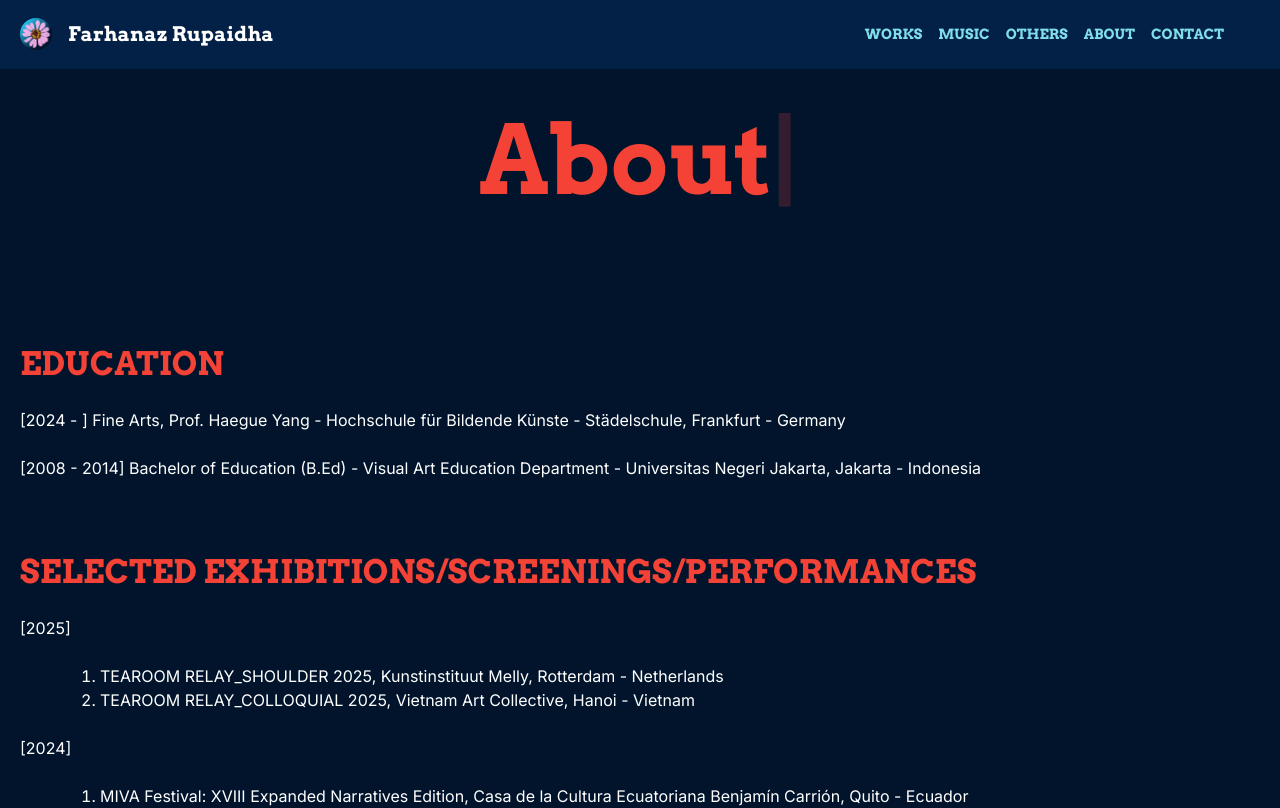
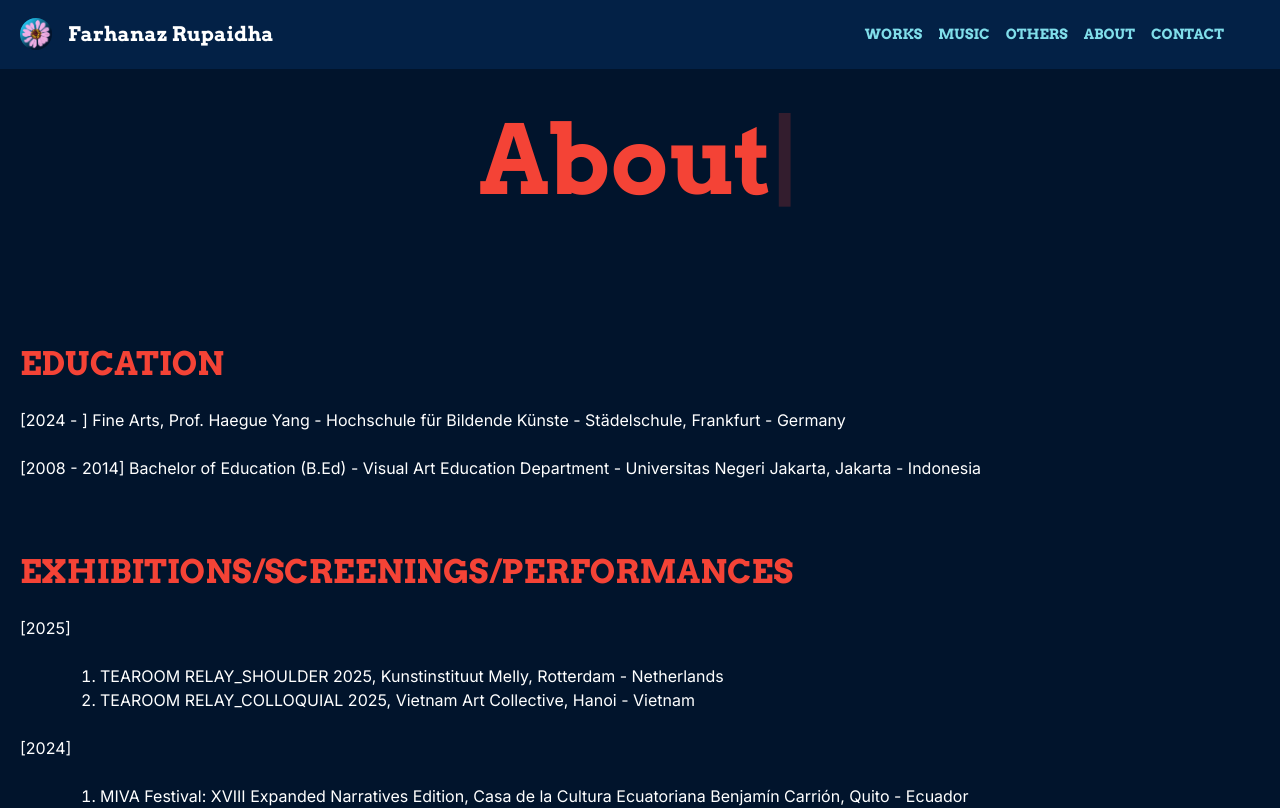
Before and after one commit to farhanazrupaidha/farhanazrupaidha-markdown, a Next.js app: page /about in a window 1280 px wide. Shown: the top 808 px of the page. Built offline with nearby package versions, Linux system fonts and the light colour scheme; no server answers; what @mui/material-nextjs would draw is missing.

Commit message:
update about

```diff
--- a/src/app/about/page.tsx
+++ b/src/app/about/page.tsx
@@ -34,7 +34,7 @@ export default function Index() {
         <p>[2024 - ]&nbsp;Fine Arts, Prof. Haegue Yang&nbsp;-&nbsp;Hochschule f&uuml;r Bildende K&uuml;nste - St&auml;delschule, Frankfurt - Germany</p>
         <p>[2008 - 2014] Bachelor of Education (B.Ed) - Visual Art Education Department - Universitas Negeri Jakarta, Jakarta - Indonesia</p>
         <p>&nbsp;</p>
-        <Typography variant="h4" color="#f44336" sx={{mb:1, mt:2}}>SELECTED EXHIBITIONS/SCREENINGS/PERFORMANCES</Typography>
+        <Typography variant="h4" color="#f44336" sx={{mb:1, mt:2}}>EXHIBITIONS/SCREENINGS/PERFORMANCES</Typography>
         <p>[2025]</p>
         <ol className="list-decimal my-6 list-outside ml-20">
         <li>
```
